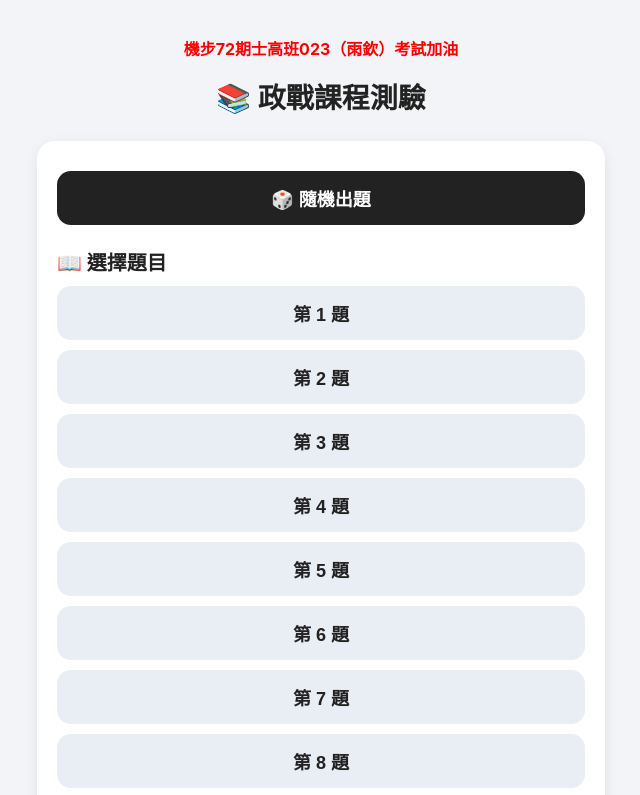
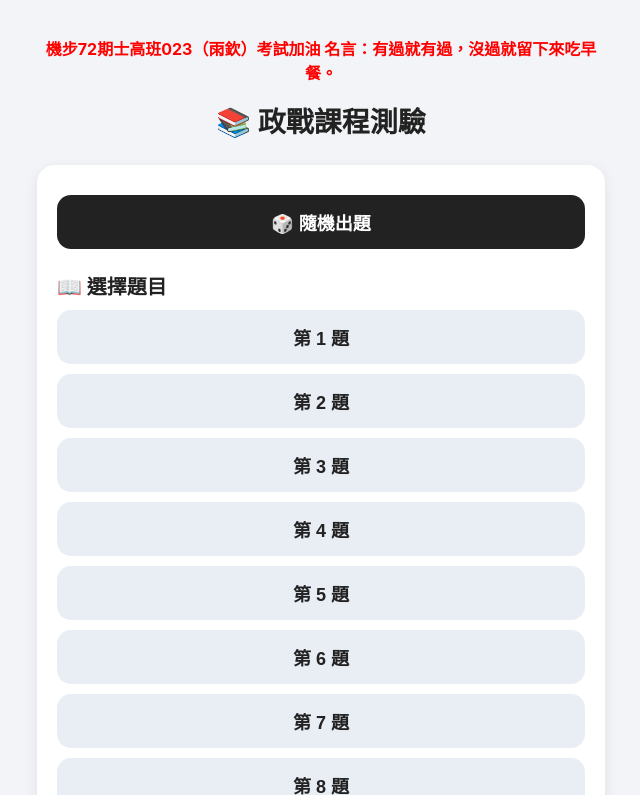
Before and after one commit to jeffery815/abc, a plain HTML site: page index.html in a window 1280 px wide. Shown: the top 795 px of the page, without its empty margins (319-959 px from the left). Drawn offline with Linux system fonts and the light colour scheme.

Commit message:
Update index.html

```diff
--- a/index.html
+++ b/index.html
@@ -383,6 +383,7 @@
     <div id="homePage">
     <p style="color: red; font-weight: bold; text-align: center;">
         機步72期士高班023（雨欽）考試加油
+        名言：有過就有過，沒過就留下來吃早餐。
     </p>
         <h1>
             📚 政戰課程測驗
@@ -426,6 +427,7 @@
 
  <p style="color: red; font-weight: bold; text-align: center;">
         機步72期士高班023（雨欽）考試加油
+        名言：有過就有過，沒過就留下來吃早餐。
     </p>
             <div
                 id="questionNumber"
```
